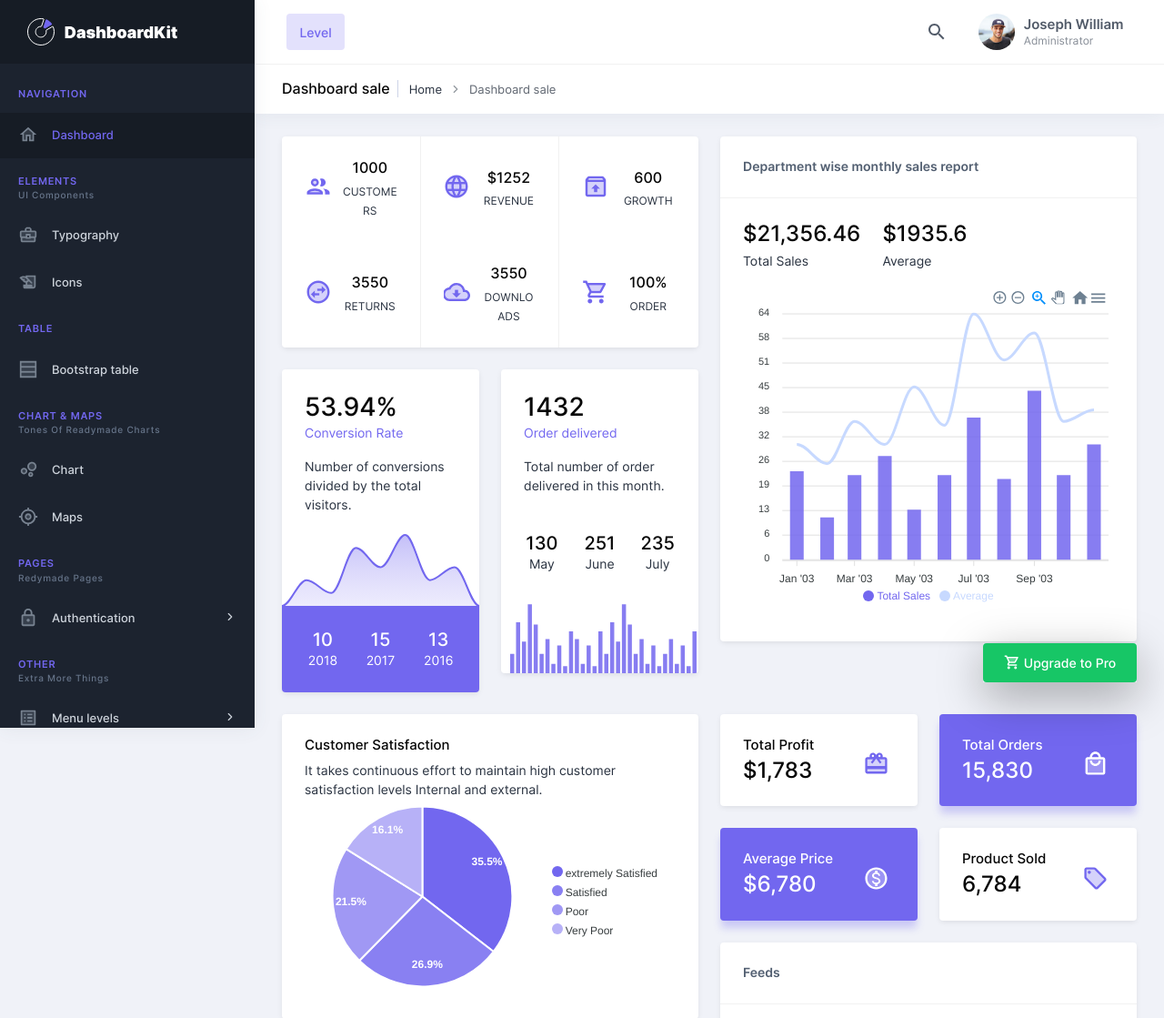
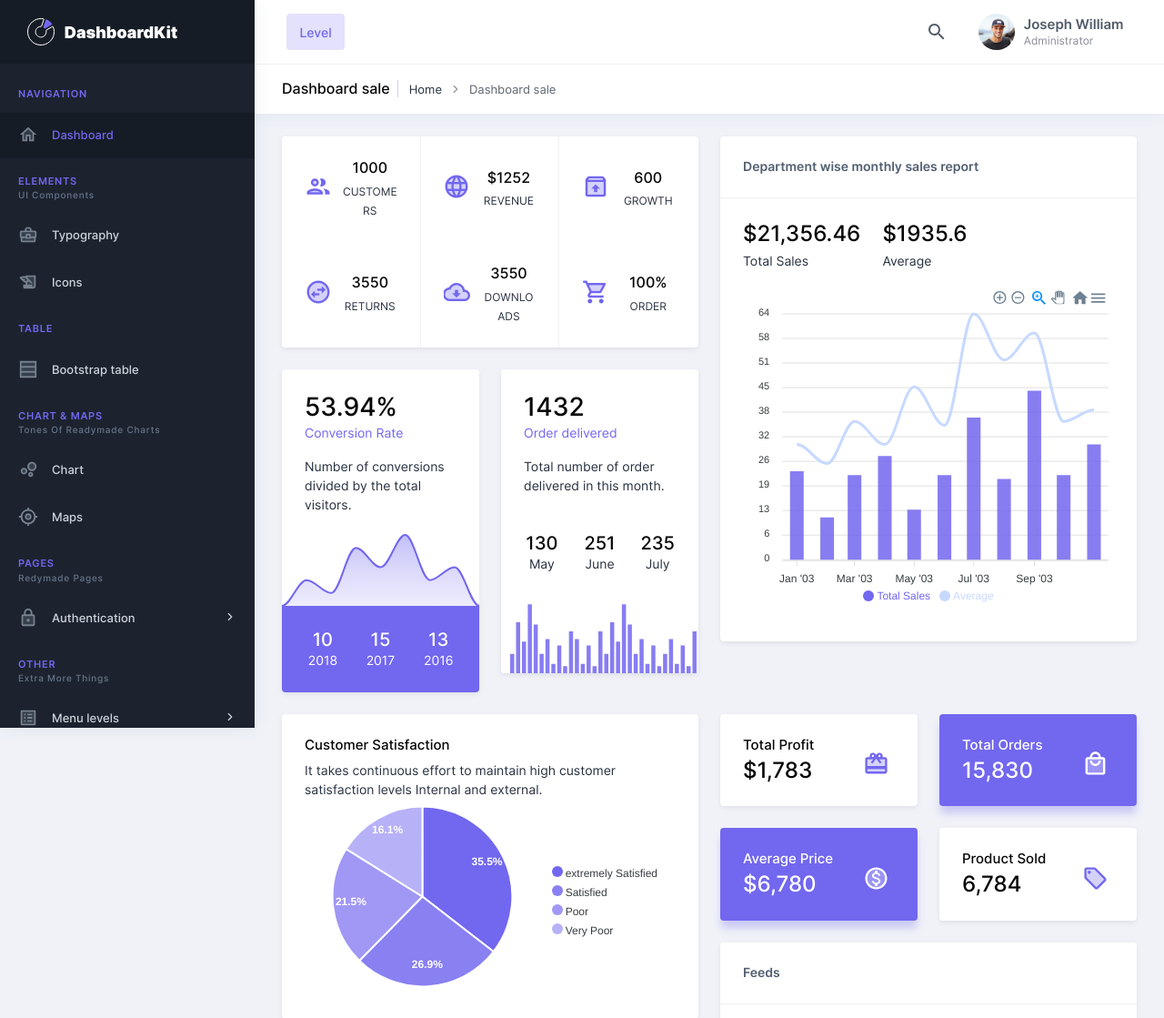
Before and after one commit to app-generator/jinja-dashboard-kit, a Flask app: page / in a window 1280 px wide. Shown: the top 1119 px of the page at 91% size. Run offline with Flask 2, Linux system fonts and the light colour scheme; style sheets or scripts are compiled from the project's sources; some libraries are stand-ins or nearby versions.

Commit message:
Minor Changes

```diff
--- a/app/templates/includes/navigation.html
+++ b/app/templates/includes/navigation.html
@@ -90,10 +90,13 @@
 						</a>
 						<div class="dropdown-menu dropdown-menu-end pc-h-dropdown">
 							<div class=" dropdown-header">
-								<h5 class="text-overflow m-0"><span class="badge bg-light-primary"><a
-											href="https://appseed.us/product/flask-dashboard-kit-pro"
-											target="_blank">Upgrade to
-											Pro</a></span></h5>
+								<h5 class="text-overflow m-0">
+                                    <span class="badge bg-light-primary">
+                                        <a href="https://appseed.us/support"
+										   target="_blank">
+                                        Get Support
+                                        </a>
+                                    </span></h5>
 							</div>
 
 							<a href="auth-signin.html" class="dropdown-item">
--- a/app/templates/includes/sidebar.html
+++ b/app/templates/includes/sidebar.html
@@ -98,9 +98,9 @@
 					<div class="card-body">
 						<i class="feather icon-rocket f-40"></i>
 						<h6 class="mt-3">Need More?</h6>
-						<p>More features and components</p>
 						<a href="https://appseed.us/product/flask-dashboard-kit-pro"
 							target="_blank" class="btn btn-primary btn-sm text-white m-0">PRO Version</a>
+						<p>For more features and components</p>
 					</div>
 				</div>
 			</div>
--- a/app/templates/layouts/base.html
+++ b/app/templates/layouts/base.html
@@ -69,7 +69,9 @@
 
     {% block content %}{% endblock content %}
 
+    <!--
     {% include 'includes/promo-fixed-button.html' %}
+    -->
 
     {% include 'includes/scripts.html' %}
 
```
